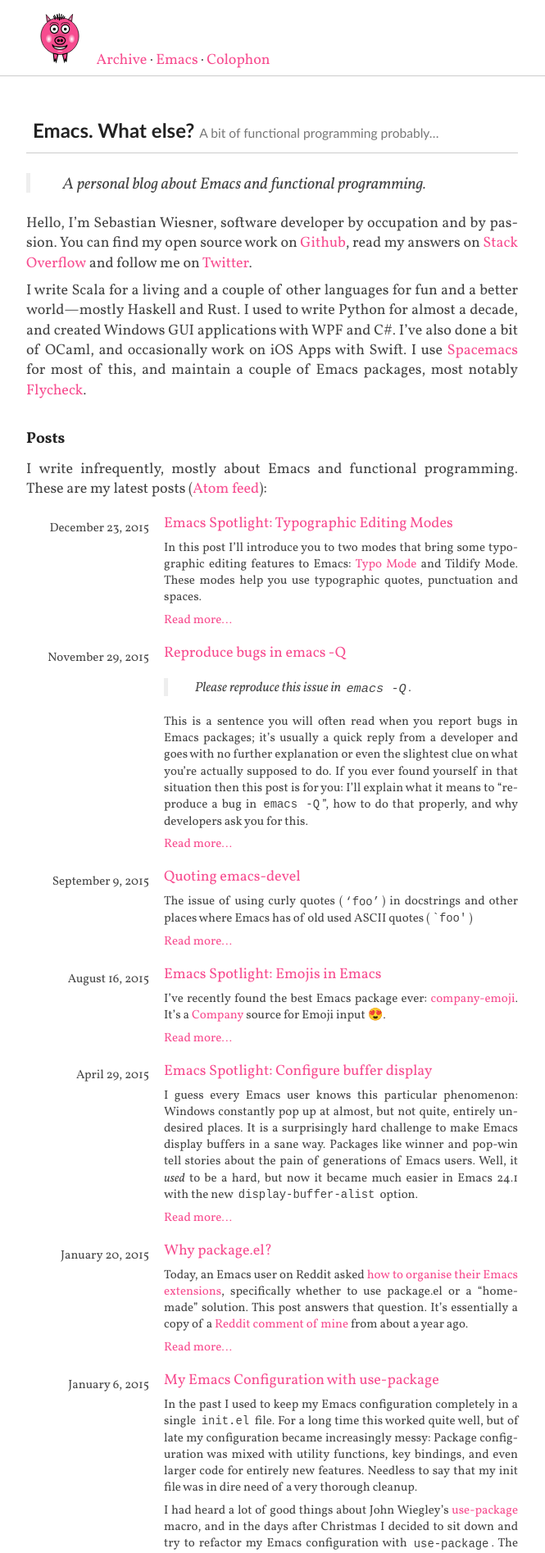
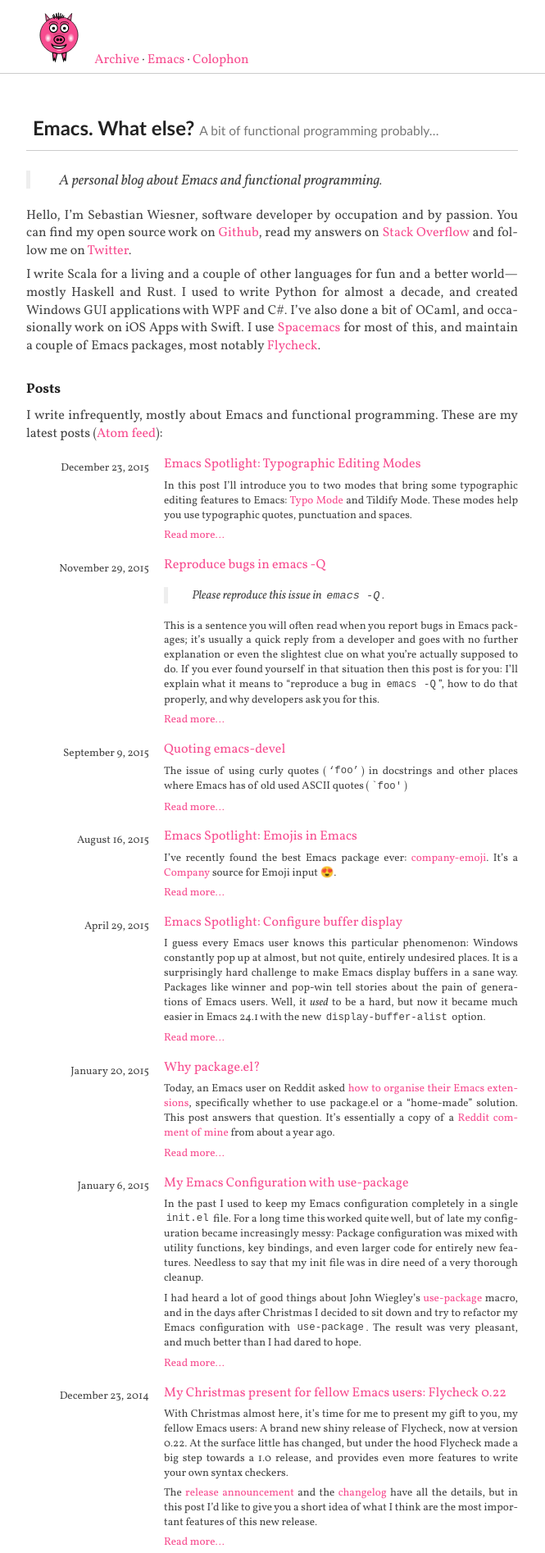
Before and after one commit to flooose/lunaryorn.github.io, a Jekyll site: the page built from index.md, in a window 1280 px wide. Shown: the top 1894 px of the page at 82% size, without its empty margins (308-973 px from the left). Built offline with Jekyll 4.4.1, drawn with Linux system fonts in a browser that asks for light colours; some web fonts are replaced; Markdown is read by kramdown in place of the engine named in the settings; comment, search, counter and statistics services are not loaded.

Commit message:
Reduce font size

```diff
--- a/_sass/main.scss
+++ b/_sass/main.scss
@@ -1,6 +1,6 @@
 @charset "UTF-8";
 
-// Copyright (c) 2014-2015 Sebastian Wiesner <swiesner@lunaryorn.com>
+// Copyright (c) 2014-2016 Sebastian Wiesner <swiesner@lunaryorn.com>
 
 // Permission is hereby granted, free of charge, to any person obtaining a copy
 // of this software and associated documentation files (the "Software"), to deal
@@ -28,7 +28,7 @@
 
 $main-font: 'Vollkorn', serif;
 $main-color: #444;
-$font-size: 18px;
+$font-size: 16px;
 
 $sans-font: 'Lato', sans-serif;
 $sans-font-size: .93em;
```
